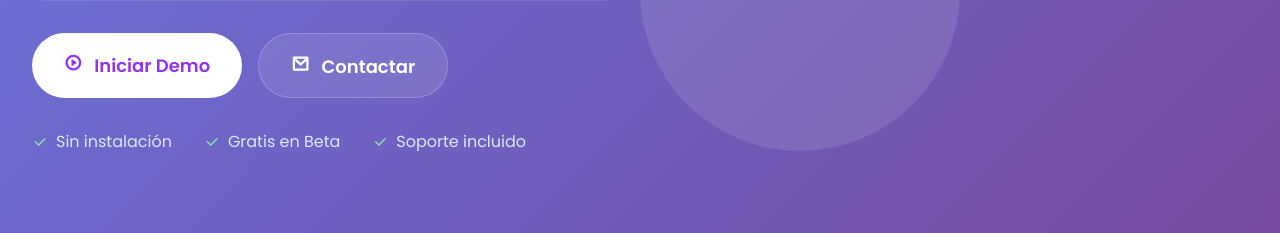
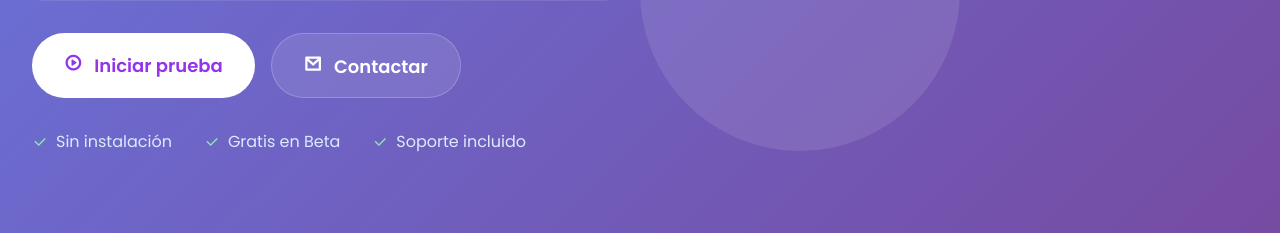
Before and after one commit to ikericus/ReservaBot, a PHP site: page /landing in a window 1280 px wide. Shown: the part 762-995 px from the top of the page. Run offline with PHP 8.4, Linux system fonts and the light colour scheme; some libraries are stand-ins or nearby versions.

Commit message:
Test actions

```diff
--- a/public/pages/landing.php
+++ b/public/pages/landing.php
@@ -280,7 +280,7 @@
                     <div class="flex flex-col sm:flex-row gap-4 mb-8">
                         <a href="/login" class="btn-shine bg-white text-purple-600 px-8 py-4 rounded-full font-semibold text-lg hover:shadow-xl transition-all">
                             <i class="ri-play-circle-line mr-2"></i>
-                            Iniciar Demo
+                            Iniciar prueba
                         </a>
                         <button onclick="openContactModal()" class="glass-effect text-white px-8 py-4 rounded-full font-semibold text-lg hover:bg-white/20 transition-all">
                             <i class="ri-mail-line mr-2"></i>
--- a/server/server.js
+++ b/server/server.js
@@ -438,7 +438,7 @@ app.post('/api/isuser', authenticateJWT, async (req, res) => {
         if (!phoneNum) {
             return res.status(400).json({
                 success: false,
-                error: 'Parámetro "phoneNum" es obligatario'
+                error: 'Parámetro "phoneNum" es obligatario '
             });
         }
 
```
